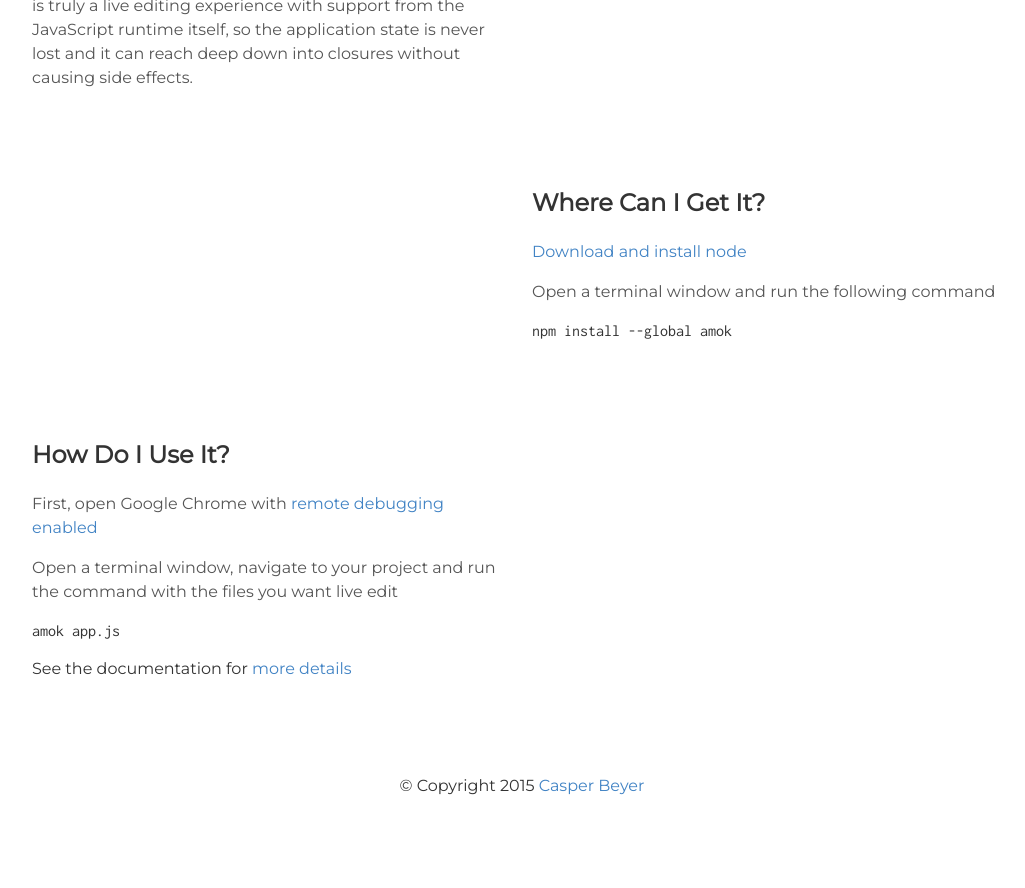
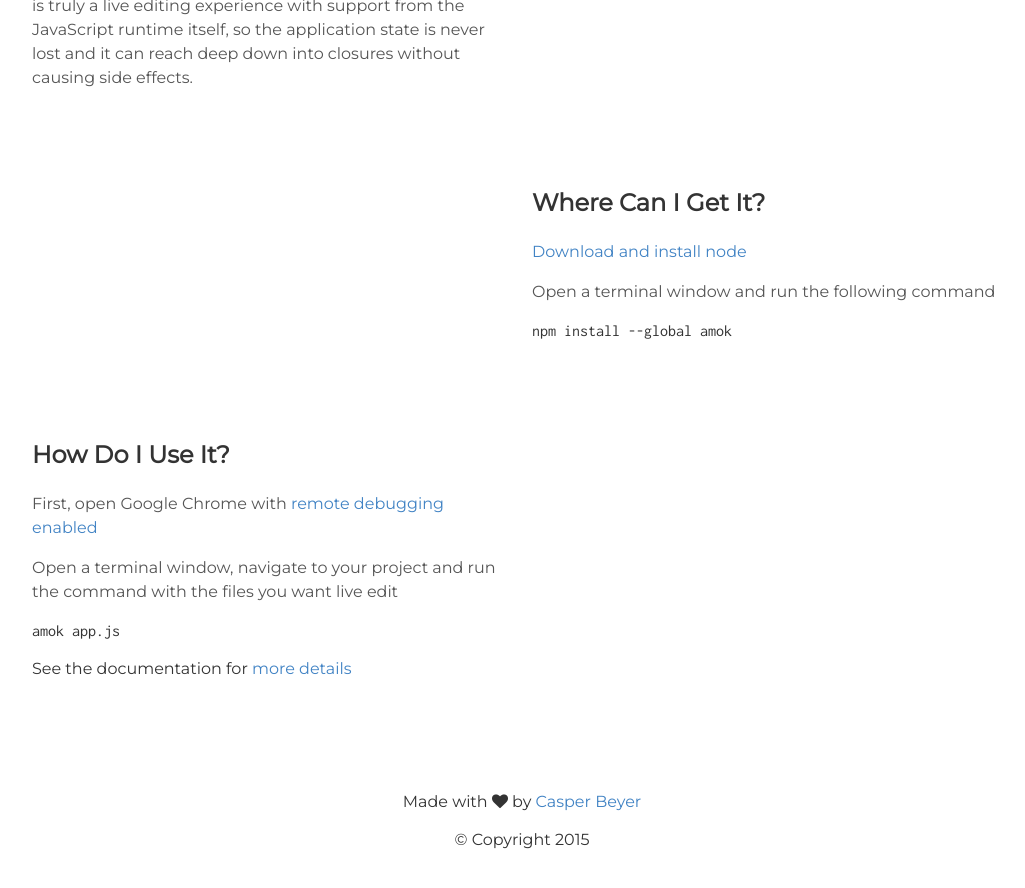
Before and after one commit to stereokai/amok, a Jekyll site: the page built from index.html, in a window 1280 px wide and 900 px high, scrolled down 2432 px. Shown: the top 888 px of the window, without its empty margins (118-1143 px from the left). Built offline with Jekyll 4.4.1, drawn with Linux system fonts in a browser that asks for light colours; nearby versions of some CDN libraries; library files that are not in the unit come from our copies; before the commit the page ends 3261 px from its top, so only the background shows below that.

Commit message:
Update colophon

```diff
--- a/_includes/footer.html
+++ b/_includes/footer.html
@@ -1,6 +1,7 @@
 <footer class="colophon">
   <div class="container">
-    &copy; Copyright 2015 <a href="http://caspervonb.com">Casper Beyer</a>
+    <p>Made with <i class="fa fa-heart"></i> by <a href="http://caspervonb.com">Casper Beyer</a></p>
+    <p>&copy; Copyright 2015</p>
   </div>
 </footer>
 
```
